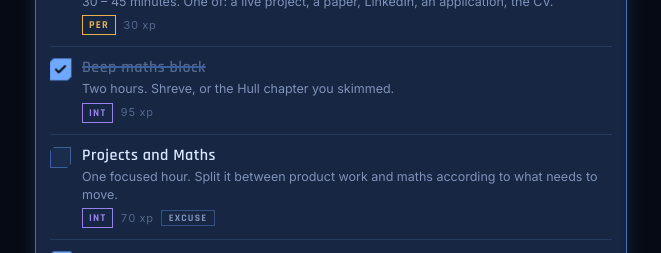
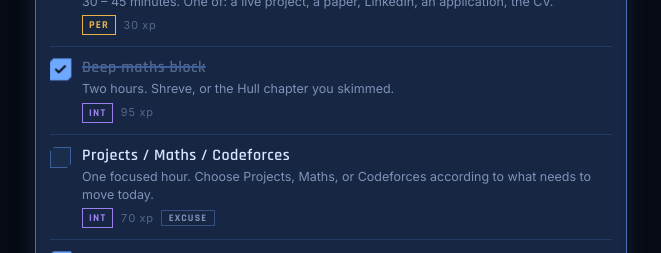
Before and after one commit to prabhav-patel-ops/monarch, a React (Vite) app: page / in a window 1280 px wide. Shown: the part 888-1141 px from the top of the page, without its empty margins (309-970 px from the left). Built offline with nearby package versions, Linux system fonts and the light colour scheme.

Commit message:
feat(routine): make second block Projects Maths or Codeforces

```diff
--- a/src/data.js
+++ b/src/data.js
@@ -50,8 +50,8 @@ const WHOOD = {
 
 const PROJECTS_MATHS = {
   key: "projects_maths",
-  title: "Projects and Maths",
-  detail: "One focused hour. Split it between product work and maths according to what needs to move.",
+  title: "Projects / Maths / Codeforces",
+  detail: "One focused hour. Choose Projects, Maths, or Codeforces according to what needs to move today.",
   stat: "INT",
   xp: 70,
   slot: 9,
```
